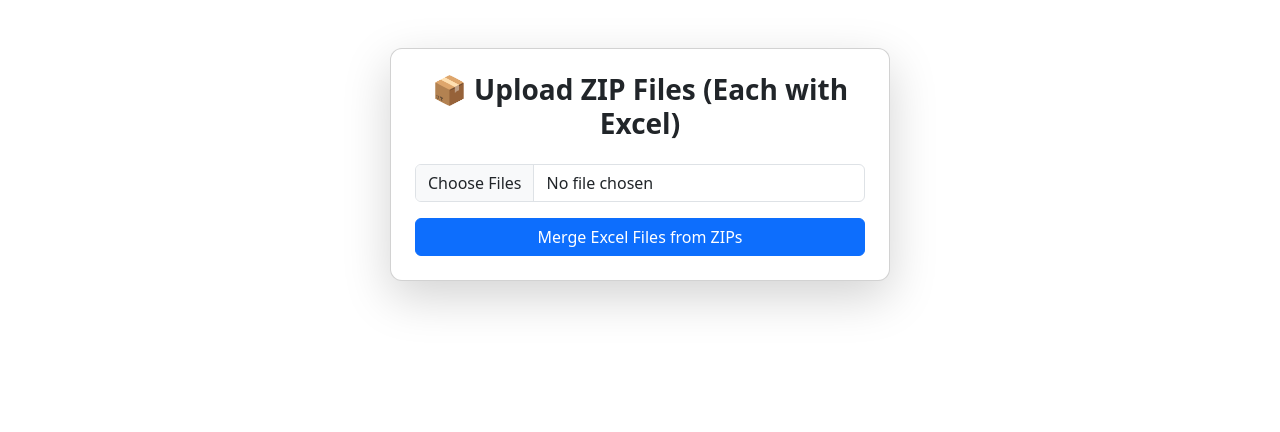
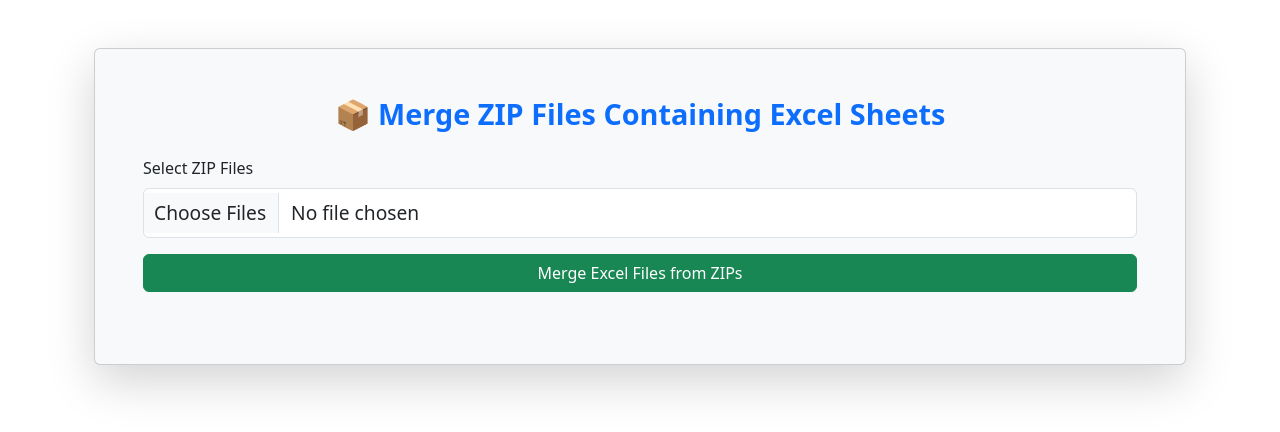
Before and after one commit to Sagarbellikatti777/marge_excel_data_withoutsaving_user_data-_frontend, a React (Create React App) app: page / in a window 1280 px wide. Shown: the top 432 px of the page. Built offline with nearby package versions, Linux system fonts and the light colour scheme.

Commit message:
updated code

```diff
--- a/src/components/FileUpload.css
+++ b/src/components/FileUpload.css
@@ -1,9 +1,40 @@
+/* FileUpload.css */
+
 .card {
-  max-width: 500px;
-  margin: auto;
-  border-radius: 12px;
+  background-color: #f8f9fa;
+  box-shadow: 0 0 10px rgba(0, 0, 0, 0.1);
+  border-radius: 15px;
 }
 
-h3 {
-  font-weight: 600;
+.card h3 {
+  font-size: 1.8rem;
+  font-weight: bold;
+  color: #007bff;
 }
+
+button {
+  font-size: 1rem;
+  font-weight: bold;
+  border-radius: 10px;
+  padding: 15px;
+}
+
+button:disabled {
+  background-color: #d6d6d6;
+}
+
+input[type="file"] {
+  font-size: 1.2rem;
+  padding: 10px;
+}
+
+.progress {
+  height: 20px;
+  border-radius: 10px;
+}
+
+.alert {
+  font-size: 1.1rem;
+  padding: 10px;
+  font-weight: bold;
+}
--- a/src/components/FileUpload.js
+++ b/src/components/FileUpload.js
@@ -1,15 +1,25 @@
-import React, { useState } from 'react';
+import React, { useState, useEffect } from 'react';
 import axios from 'axios';
 import 'bootstrap/dist/css/bootstrap.min.css';
-import './FileUpload.css'; // Create this file for custom styling (optional)
+import './FileUpload.css'; // Optional custom styling for additional tweaks
 
 const FileUpload = () => {
   const [files, setFiles] = useState([]);
   const [status, setStatus] = useState('');
   const [loading, setLoading] = useState(false);
+  const [elapsedTime, setElapsedTime] = useState(0);
+  const [timer, setTimer] = useState(null);
 
   const handleFileChange = (e) => {
     setFiles(e.target.files);
+  };
+
+  const startTimer = () => {
+    const startTime = Date.now();
+    setTimer(setInterval(() => {
+      const elapsed = ((Date.now() - startTime) / 1000).toFixed(2);
+      setElapsedTime(elapsed);
+    }, 100));
   };
 
   const handleUpload = async () => {
@@ -24,14 +34,19 @@ const FileUpload = () => {
     }
 
     setLoading(true);
-    setStatus('Uploading and merging Excel files from ZIPs...');
+    setStatus('Uploading and merging Excel files...');
+    setElapsedTime(0); // Reset timer
+
+    startTimer(); // Start the timer
 
     try {
-      const response = await axios.post('https://excel-data-merge-backend.onrender.com/api/merge', formData, {
+      const response = await axios.post('http://localhost:5000/api/merge', formData, {
         responseType: 'blob',
         headers: { 'Content-Type': 'multipart/form-data' },
+        timeout: 120000, // Set timeout (2 minutes)
       });
 
+      clearInterval(timer); // Stop the timer once upload is complete
       const blob = new Blob([response.data], {
         type: 'application/vnd.openxmlformats-officedocument.spreadsheetml.sheet',
       });
@@ -42,10 +57,15 @@ const FileUpload = () => {
       link.download = 'merged_output.xlsx';
       link.click();
 
-      setStatus('✅ Merged file downloaded successfully!');
+      setStatus(`✅ Merged file downloaded successfully in ${elapsedTime} seconds!`);
     } catch (error) {
+      clearInterval(timer); // Stop the timer on error
       console.error(error);
+      if (error.code === 'ECONNABORTED') {
+        setStatus('❌ Request timed out. Please try again.');
+      } else {
         setStatus('❌ Failed to merge Excel files from ZIPs.');
+      }
     } finally {
       setLoading(false);
     }
@@ -53,35 +73,59 @@ const FileUpload = () => {
 
   return (
     <div className="container mt-5">
-      <div className="card p-4 shadow-lg">
-        <h3 className="mb-4 text-center">📦 Upload ZIP Files (Each with Excel)</h3>
+      <div className="card p-5 shadow-lg rounded">
+        <h3 className="text-center text-primary mb-4">📦 Merge ZIP Files Containing Excel Sheets</h3>
 
+        <div className="mb-3">
+          <label htmlFor="fileUpload" className="form-label">Select ZIP Files</label>
           <input
             type="file"
             className="form-control"
             multiple
             accept=".zip"
+            id="fileUpload"
             onChange={handleFileChange}
           />
+        </div>
 
         <button
-          className="btn btn-primary mt-3 w-100"
+          className="btn btn-success w-100"
           onClick={handleUpload}
           disabled={loading}
         >
           {loading ? (
             <>
               <span className="spinner-border spinner-border-sm me-2" role="status" aria-hidden="true"></span>
-              Processing...
+              Uploading...
             </>
           ) : (
             'Merge Excel Files from ZIPs'
           )}
         </button>
 
+        <div className="mt-4">
+          {loading && (
+            <>
+              <div className="progress mt-3">
+                <div className="progress-bar progress-bar-striped progress-bar-animated"
+                     role="progressbar"
+                     style={{ width: `${(elapsedTime / 120).toFixed(2)}%` }}
+                     aria-valuenow={elapsedTime}
+                     aria-valuemin="0"
+                     aria-valuemax="100"></div>
+              </div>
+              <div className="text-center mt-2">
+                <strong>Processing Time: </strong> {elapsedTime} seconds
+              </div>
+            </>
+          )}
+
           {status && (
-          <div className="alert alert-info mt-3 text-center">{status}</div>
+            <div className="alert alert-info mt-3 text-center">
+              {status}
+            </div>
           )}
+        </div>
       </div>
     </div>
   );
```
Lines whose indentation alone changed are shown as unchanged.
